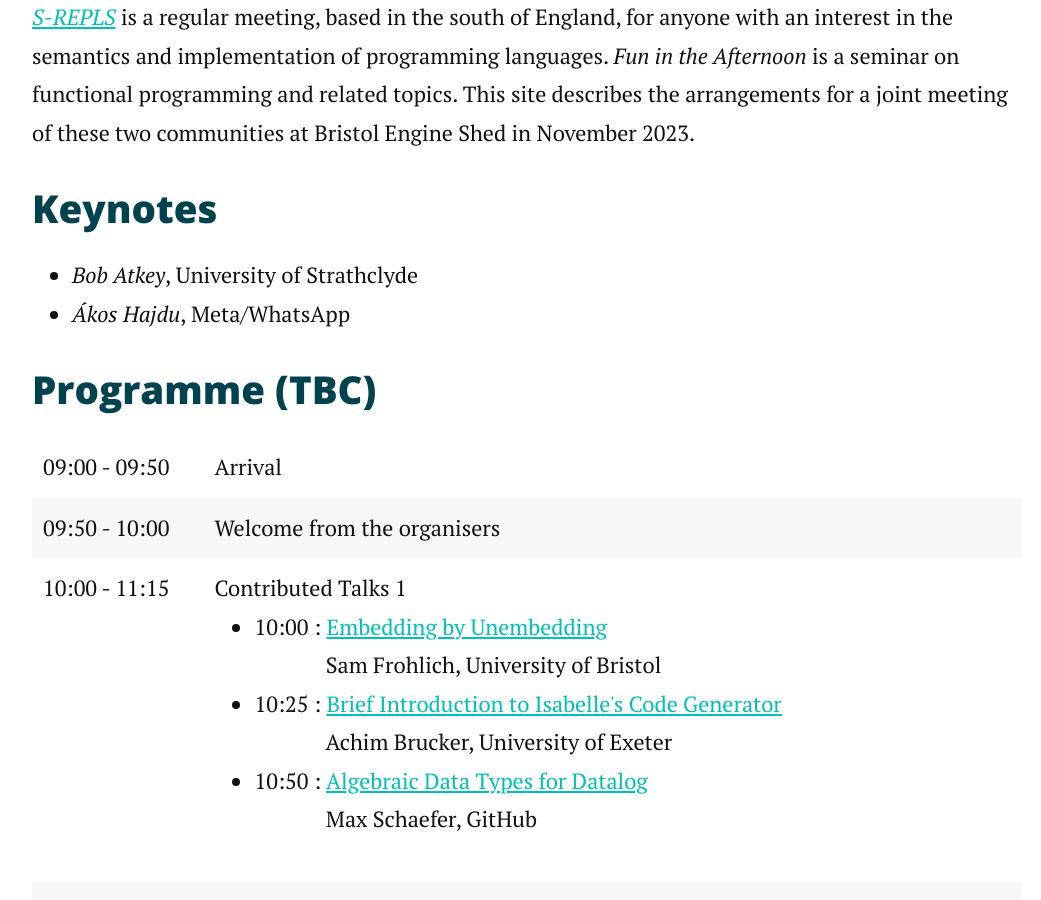
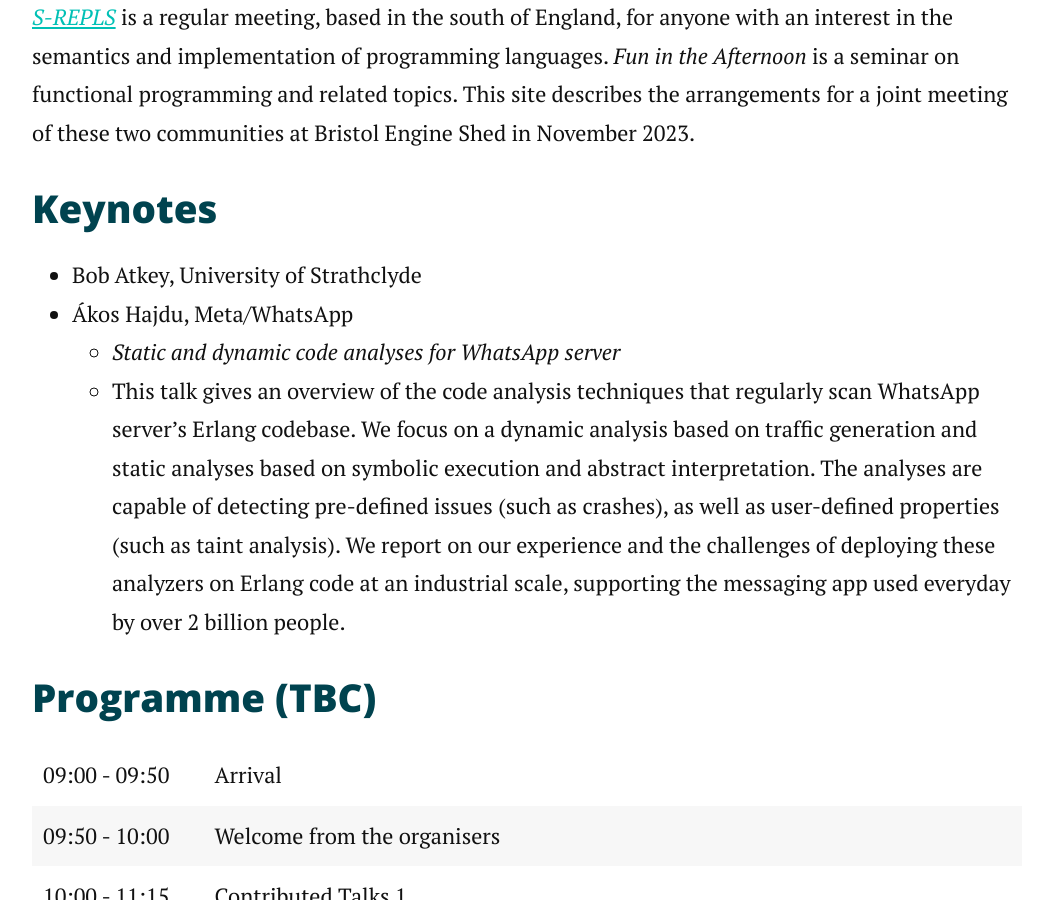
Before and after one commit to plrg-bristol/fir, a Jekyll site: the page built from index.md, in a window 1280 px wide and 900 px high, scrolled down 441 px. Shown: the whole window, without its empty margins (113-1154 px from the left). Built offline with Jekyll 4.4.1, drawn with Linux system fonts in a browser that asks for light colours; nearby versions of some CDN libraries.

Commit message:
akos title and abstract

```diff
--- a/index.md
+++ b/index.md
@@ -12,8 +12,10 @@ title: Fun in the REPL
 
 ### Keynotes
 
- * *Bob Atkey*, University of Strathclyde
- * *Ákos Hajdu*, Meta/WhatsApp
+* Bob Atkey, University of Strathclyde
+* Ákos Hajdu, Meta/WhatsApp
+    - *Static and dynamic code analyses for WhatsApp server*
+    - This talk gives an overview of the code analysis techniques that regularly scan WhatsApp server's Erlang codebase. We focus on a dynamic analysis based on traffic generation and static analyses based on symbolic execution and abstract interpretation. The analyses are capable of detecting pre-defined issues (such as crashes), as well as user-defined properties (such as taint analysis). We report on our experience and the challenges of deploying these analyzers on Erlang code at an industrial scale, supporting the messaging app used everyday by over 2 billion people.
 
 ### Programme (TBC)
 
```
